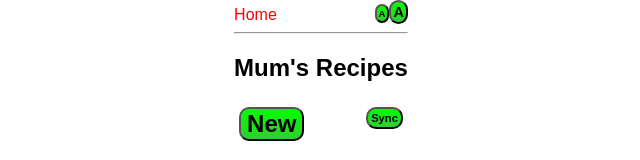
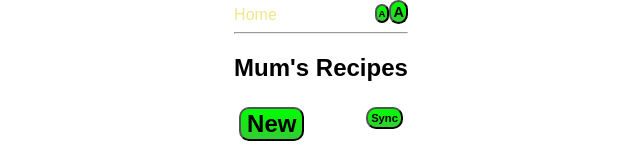
Before and after one commit to nikrb/recipes2, a React (Create React App) app in the folder client/: page / in a window 1280 px wide. In both pictures the pointer is over the item "Home". Shown: the top 160 px of the page, without its empty margins (319-959 px from the left). Built offline with nearby package versions, Linux system fonts and the light colour scheme.

Commit message:
tweak line item hover colours

```diff
--- a/client/src/App.css
+++ b/client/src/App.css
@@ -9,6 +9,10 @@
   height: 150px;
   padding: 20px;
   color: white;
+}
+
+li:hover {
+  background-color: khaki;
 }
 
 .nav {
@@ -27,6 +31,7 @@
   padding:0;
 }
 .nav li {
+  background-color: white;
   cursor: pointer;
 }
 .nav li a {
@@ -35,8 +40,9 @@
   margin-right: 10px;
 }
 .nav li a:hover {
-  color: red;
+  color: khaki;
 }
+
 
 /* prettify some elements */
 button {
```
